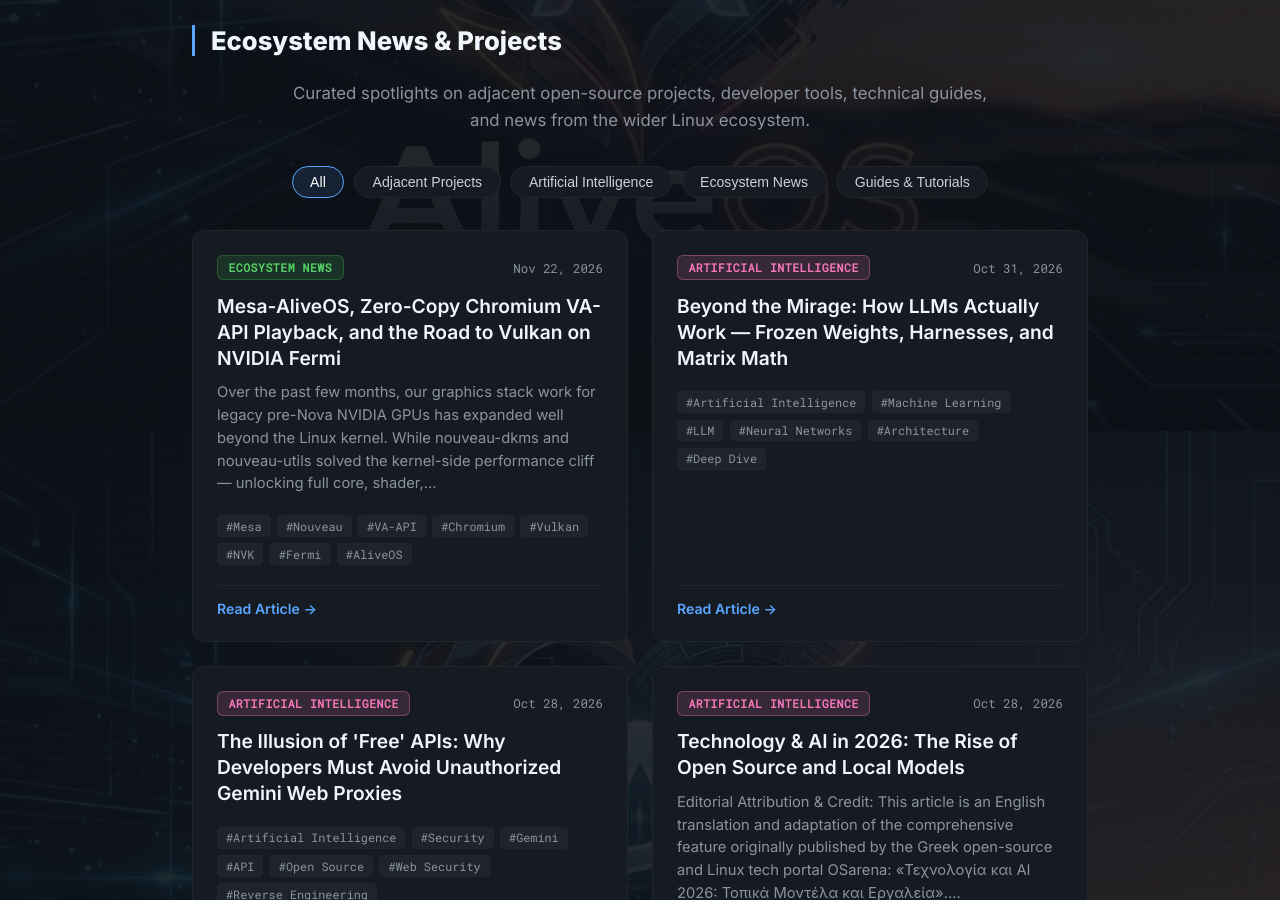
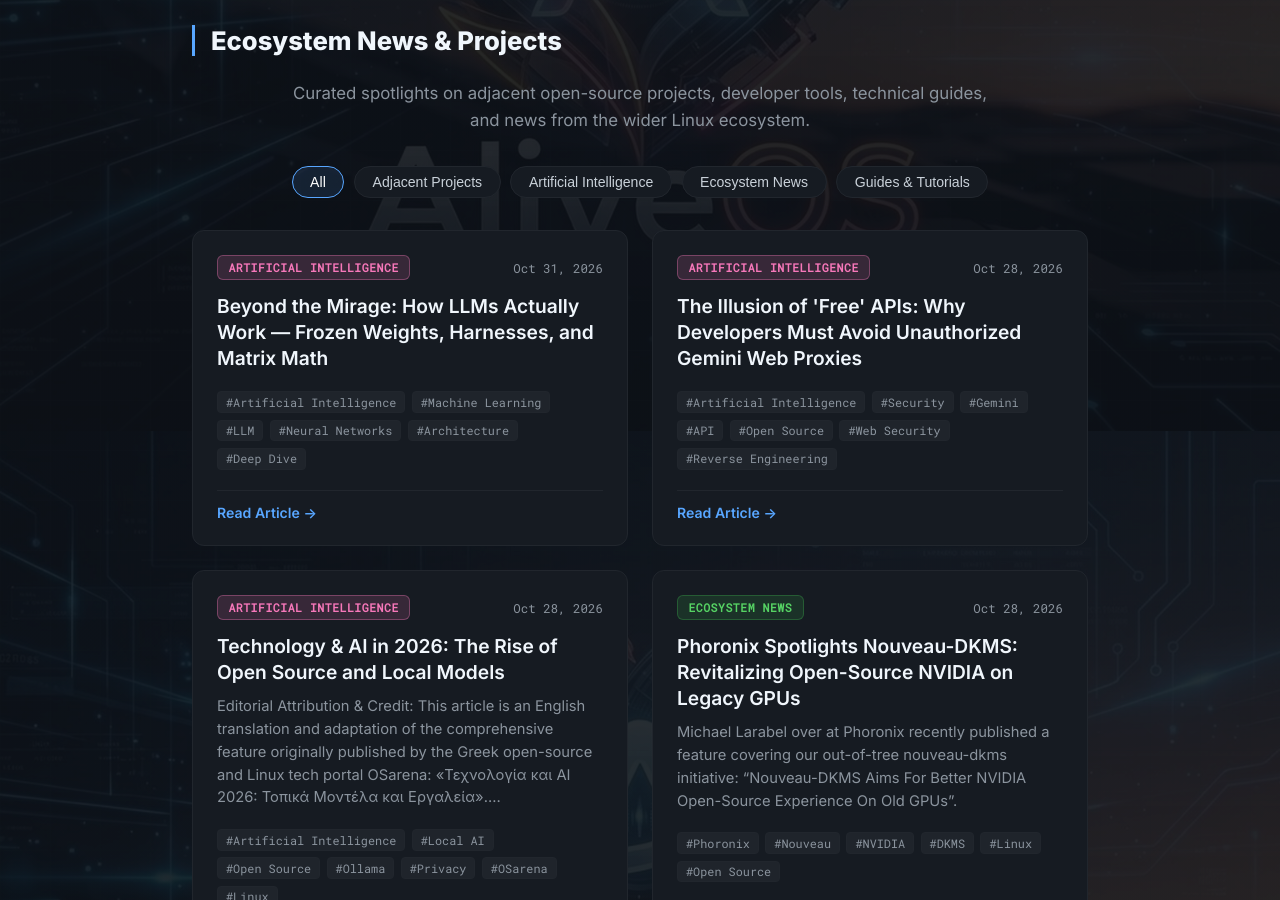
Before and after one commit to Twilight0/aliveos.github.io, a Jekyll site: the page built from news/index.html, in a window 1280 px wide and 900 px high, scrolled down 469 px. Built offline with Jekyll 4.4.1, drawn with Linux system fonts in a browser that asks for light colours.

Commit message:
fix(updates): keep mesa-aliveos post in Updates section (revert categorisation)

```diff
--- a/_posts/2026-11-22-mesa-aliveos-chromium-vaapi-and-fermi-vulkan.md
+++ b/_posts/2026-11-22-mesa-aliveos-chromium-vaapi-and-fermi-vulkan.md
@@ -4,8 +4,6 @@ layout: post
 title: "Mesa-AliveOS, Zero-Copy Chromium VA-API Playback, and the Road to Vulkan on NVIDIA Fermi"
 date: 2026-11-22 19:30:00 +0200
 author: The AliveOS Project
-category: news
-type: news
 tags:
   - Mesa
   - Nouveau
```
